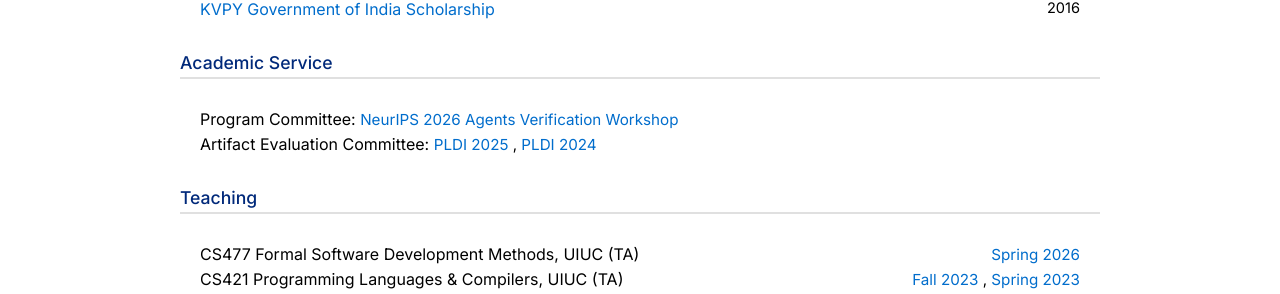
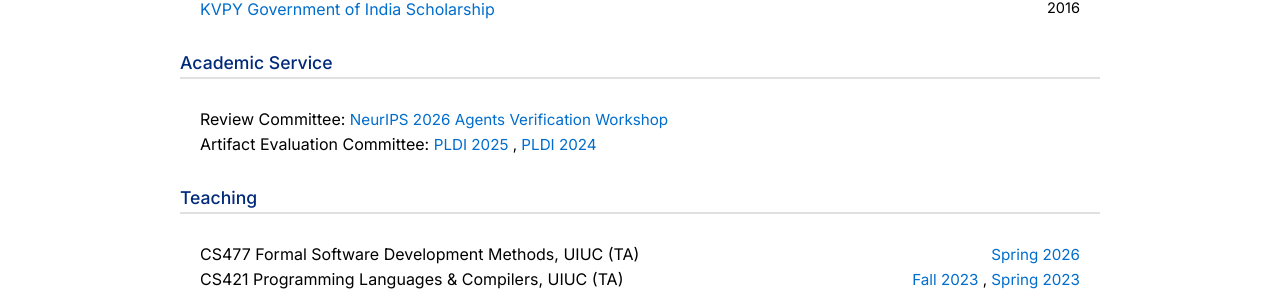
Before and after one commit to sgomber/sgomber.github.io, a Jekyll site: the page built from _pages/more.md, in a window 1280 px wide and 931 px high. Shown: the part 235-529 px from the top of the window. Built offline with Jekyll 4.4.1, drawn with Linux system fonts in a browser that asks for light colours; comment, search, counter and statistics services are not loaded; a style sheet for code colours, icons or effects is not loaded.

Commit message:
feat: minor name change

```diff
--- a/_data/services.yml
+++ b/_data/services.yml
@@ -1,6 +1,6 @@
 - date: 2026-08-25
   name: "NeurIPS 2026 Agents Verification Workshop"
-  type: Program Committee
+  type: Review Committee
   link: https://verify-agents-workshop.github.io/
 
 - date: 2025-01-16
```
